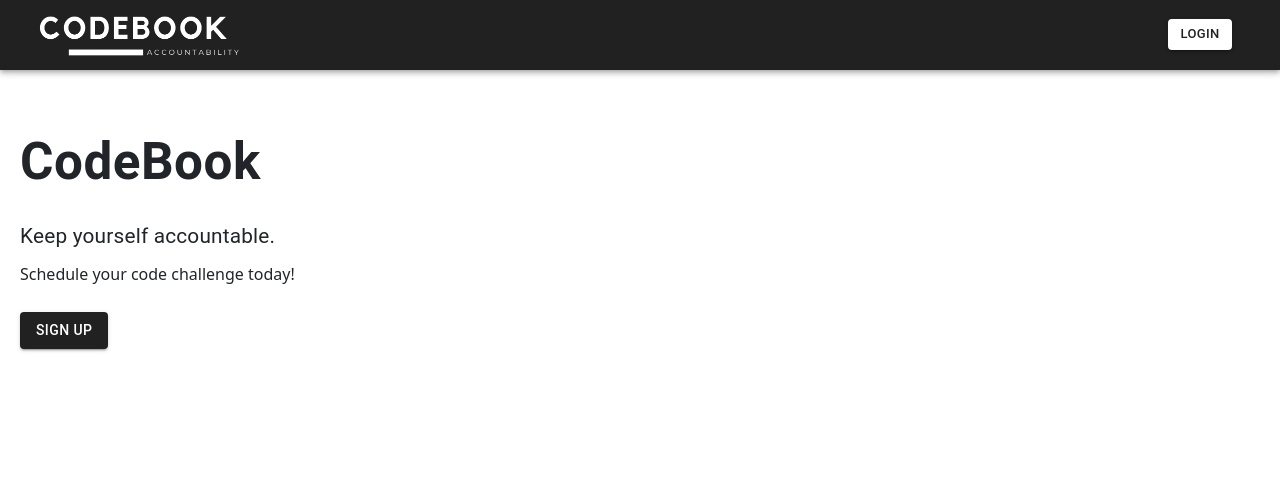
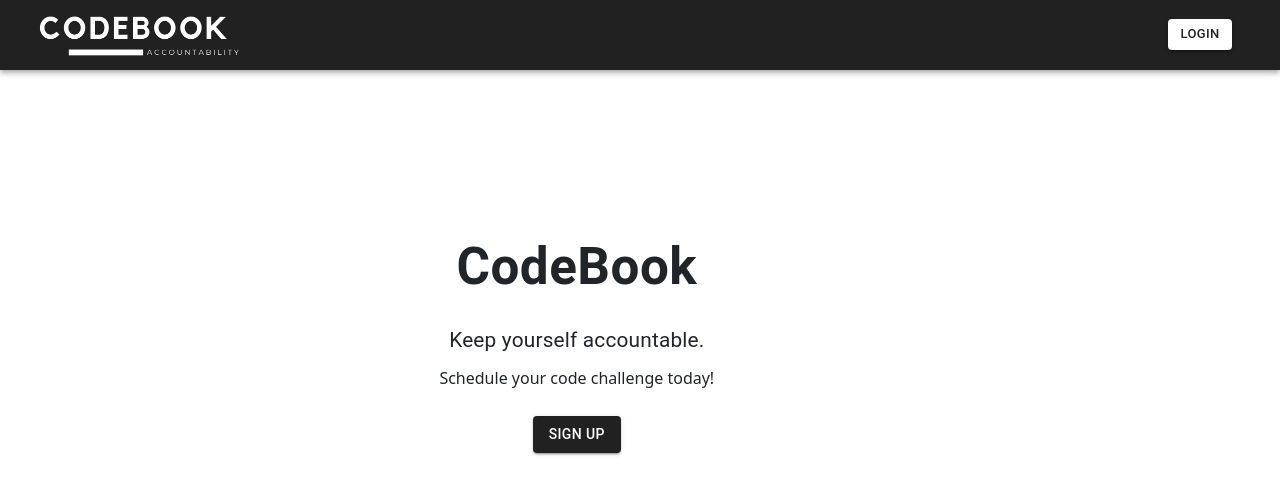
Before and after one commit to dabinkim807/codebook, a React (Vite) app in the folder client/: page / in a window 1280 px wide. Shown: the top 494 px of the page. Built offline with nearby package versions, Linux system fonts and the light colour scheme; no server answers.

Commit message:
center Landing display

```diff
--- a/client/src/App.css
+++ b/client/src/App.css
@@ -18,7 +18,14 @@ form {
 .main-page {
   margin: 20px;
   position: absolute;
-  top: 150%;
+  top: 300%;
+  width: 87%;
+}
+
+.landing {
+  margin: auto;
+  /* margin-left: -40px; */
+  text-align: center;
 }
 
 p {
```
